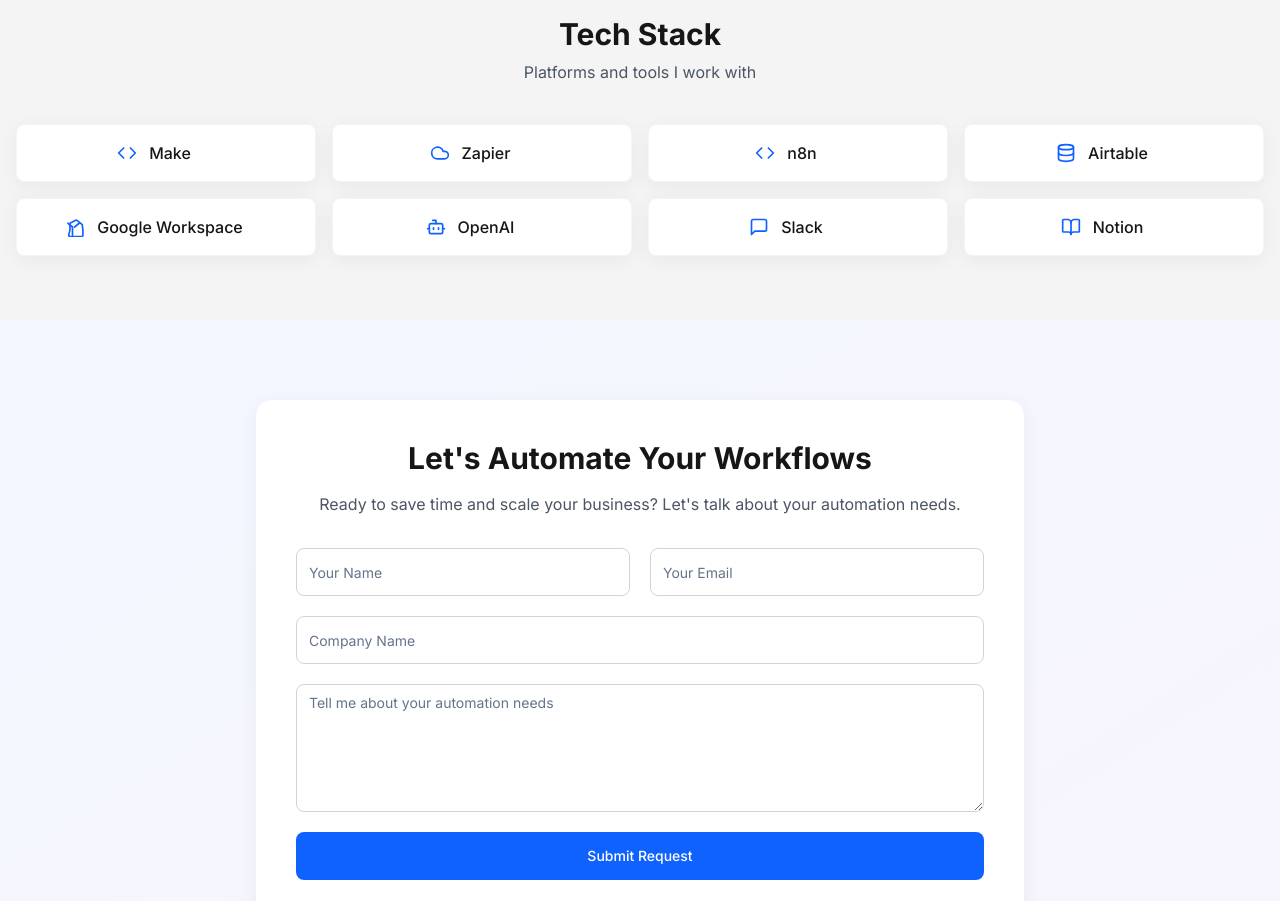
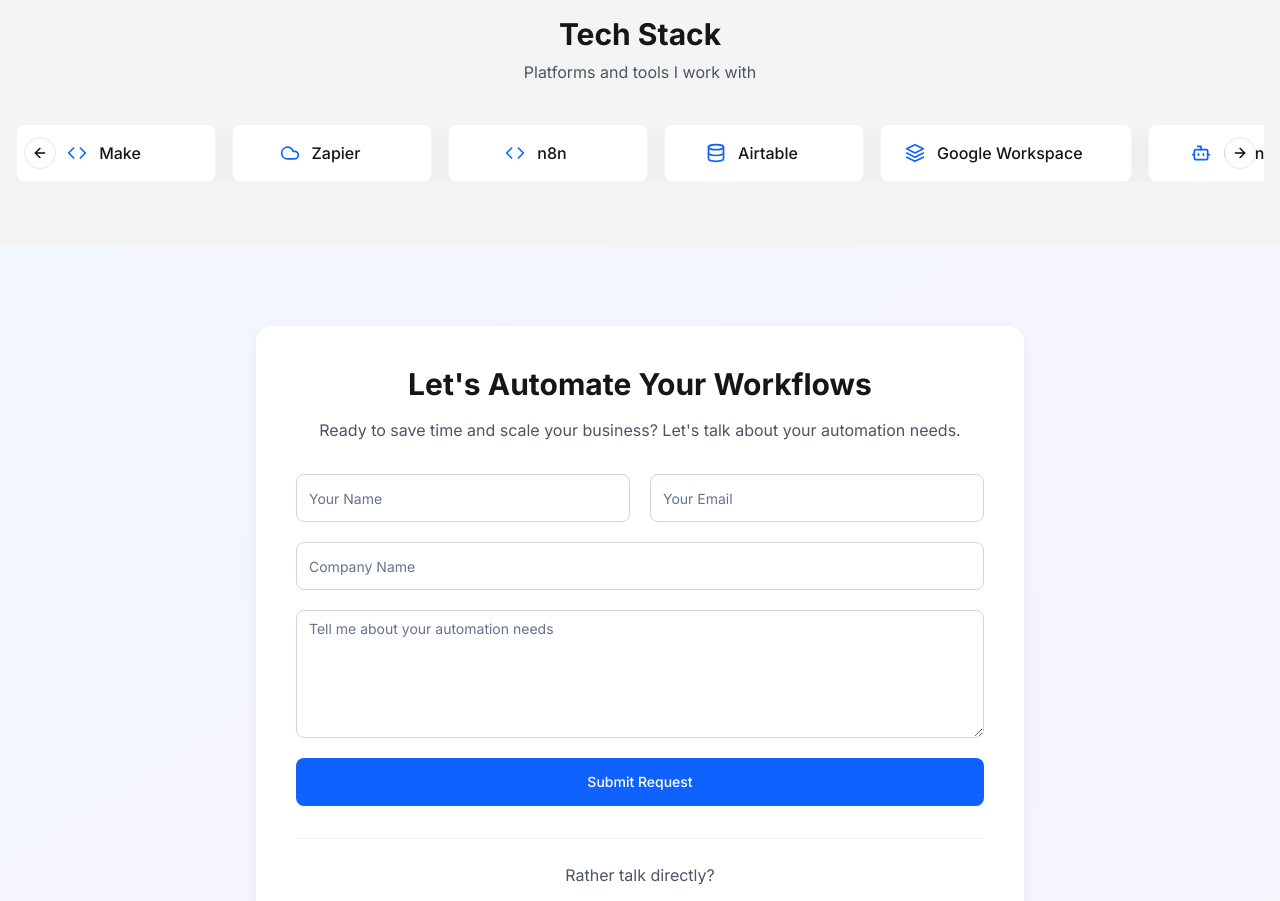
Before and after one commit to jeffjeff007/automate-flow-launch, a React (Vite) app: page / in a window 1280 px wide. Shown: the part 3620-4521 px from the top of the page. Built offline with nearby package versions, Linux system fonts and the light colour scheme.

Commit message:
Refactor: Implement tech stack carousel
The tech stack section was updated to use a single-line carousel for displaying platforms and tools. This improves the user experience by allowing for horizontal scrolling.

```diff
--- a/src/components/TechStackSection.tsx
+++ b/src/components/TechStackSection.tsx
@@ -13,6 +13,13 @@ import {
 } from "lucide-react";
 import { Tooltip, TooltipContent, TooltipProvider, TooltipTrigger } from "@/components/ui/tooltip";
 import { Button } from "@/components/ui/button";
+import {
+  Carousel,
+  CarouselContent,
+  CarouselItem,
+  CarouselNext,
+  CarouselPrevious,
+} from "@/components/ui/carousel";
 
 interface TechBadgeProps {
   name: string;
@@ -32,12 +39,12 @@ const TechBadge: React.FC<TechBadgeProps> = ({ name, description, icon, url }) =
             rel="noopener noreferrer"
             className="block h-full"
           >
-            <div className="flex items-center justify-center bg-white rounded-lg py-4 px-6 card-shadow border border-gray-100 hover:border-automation-blue/20 hover:shadow-md transition-all duration-300 cursor-pointer group h-full">
+            <div className="flex items-center justify-center bg-white rounded-lg py-4 px-6 card-shadow border border-gray-100 hover:border-automation-blue/20 hover:shadow-md transition-all duration-300 cursor-pointer group h-full min-w-[200px]">
               <div className="flex items-center gap-3">
                 <div className="text-automation-blue">
                   {icon}
                 </div>
-                <span className="font-medium text-automation-darkText">{name}</span>
+                <span className="font-medium text-automation-darkText whitespace-nowrap">{name}</span>
                 <ExternalLink className="w-3 h-3 text-gray-400 opacity-0 group-hover:opacity-100 transition-opacity" />
               </div>
             </div>
@@ -81,8 +88,7 @@ const TechStackSection: React.FC<{ id?: string }> = ({ id }) => {
       name: "Google Workspace",
       description: "Cloud-based productivity and collaboration tools",
       icon: <svg className="w-5 h-5" viewBox="0 0 24 24" fill="none" xmlns="http://www.w3.org/2000/svg">
-              <path d="M6 15.5v-7c0-.65.37-1.23.96-1.5l6-3c.59-.28 1.28-.19 1.77.23l6 5C21.24 14.56 21.5 15.27 21.5 16v5.5a2 2 0 0 1-2 2h-13a2 2 0 0 1-2-2z" stroke="currentColor" strokeWidth="2" strokeLinecap="round" strokeLinejoin="round"/>
-              <path d="M9 22V12L3.5 7.5M11.5 12l5.5-4.5" stroke="currentColor" strokeWidth="2" strokeLinecap="round" strokeLinejoin="round"/>
+              <path d="M12 2L2 7l10 5 10-5-10-5zM2 17l10 5 10-5M2 12l10 5 10-5" stroke="currentColor" strokeWidth="2" strokeLinecap="round" strokeLinejoin="round"/>
             </svg>,
       url: "https://workspace.google.com"
     },
@@ -114,17 +120,29 @@ const TechStackSection: React.FC<{ id?: string }> = ({ id }) => {
           <p className="text-gray-600">Platforms and tools I work with</p>
         </div>
 
-        <div className="grid grid-cols-2 sm:grid-cols-3 md:grid-cols-4 gap-4 auto-rows-fr">
+        <div className="relative">
+          <Carousel
+            opts={{
+              align: "start",
+              loop: true,
+            }}
+            className="w-full"
+          >
+            <CarouselContent className="-ml-4">
               {techTools.map((tech, index) => (
-            <div key={index} className="h-full">
+                <CarouselItem key={index} className="pl-4 basis-auto">
                   <TechBadge
                     name={tech.name}
                     description={tech.description}
                     icon={tech.icon}
                     url={tech.url}
                   />
-            </div>
+                </CarouselItem>
               ))}
+            </CarouselContent>
+            <CarouselPrevious className="left-2" />
+            <CarouselNext className="right-2" />
+          </Carousel>
         </div>
       </div>
     </section>
```
Lines whose indentation alone changed are shown as unchanged.
